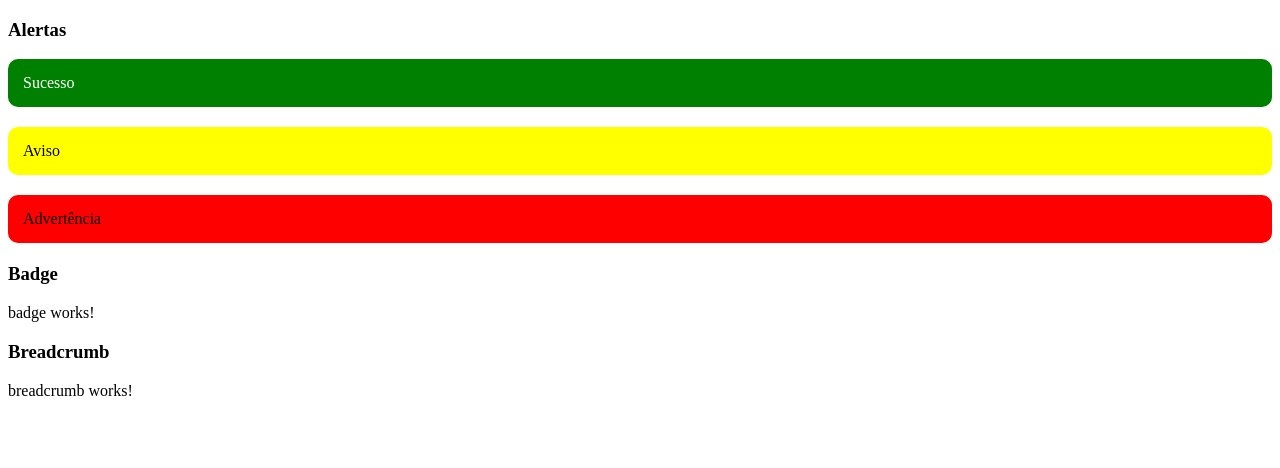
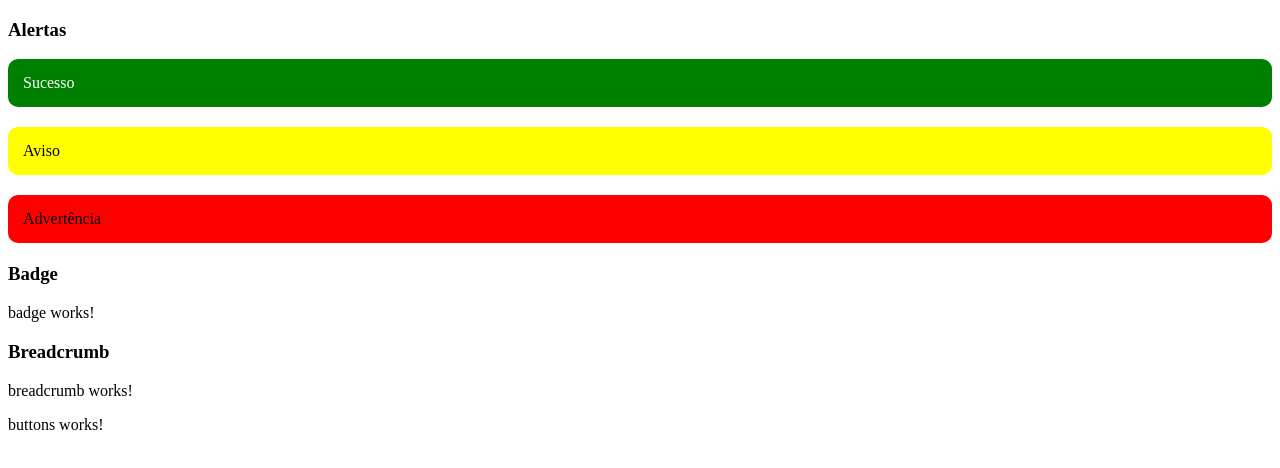
Before and after one commit to Yohanes26/NinjaStyle, an Angular app: page / in a window 1280 px wide. Shown: the top 468 px of the page. Built offline with nearby package versions, Linux system fonts and the light colour scheme.

Commit message:
adicionado o app-buttons na home.component

```diff
--- a/src/app/home/home.component.html
+++ b/src/app/home/home.component.html
@@ -1,3 +1,4 @@
 <app-alerts></app-alerts>
 <app-badge></app-badge>
 <app-breadcrumb></app-breadcrumb>
+<app-buttons></app-buttons>
```
